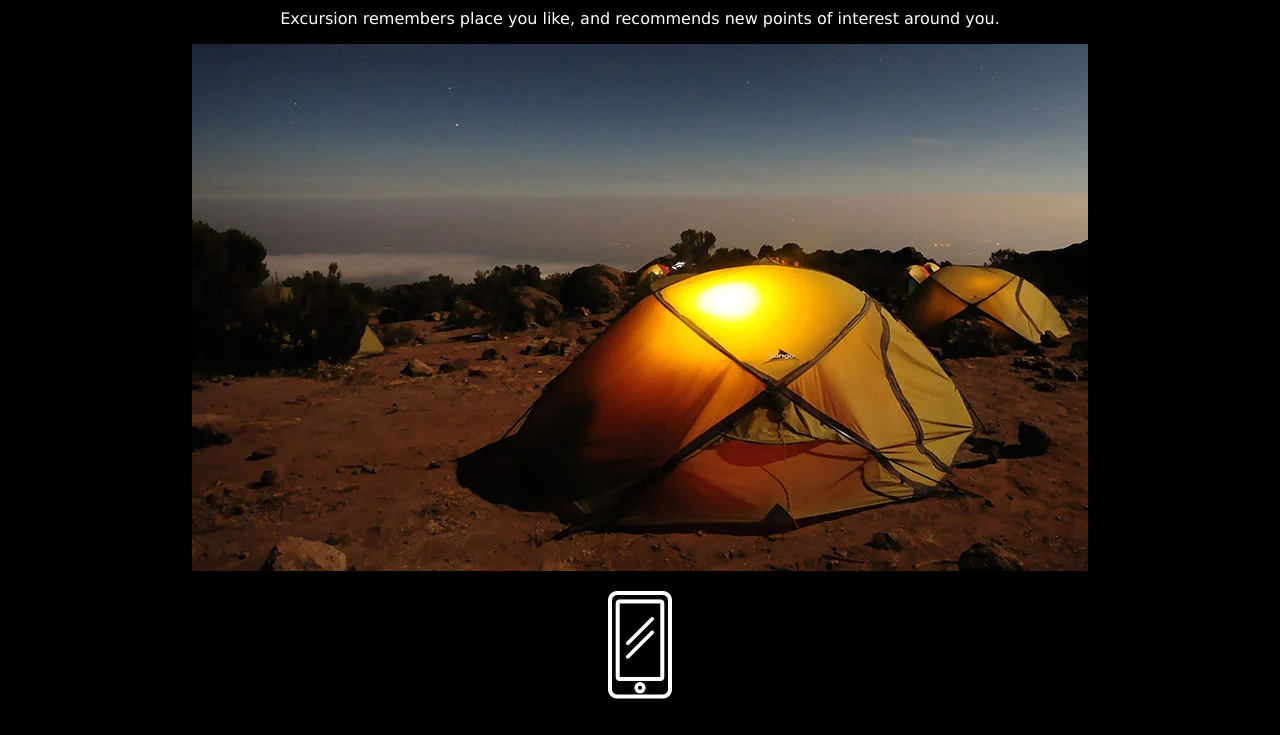
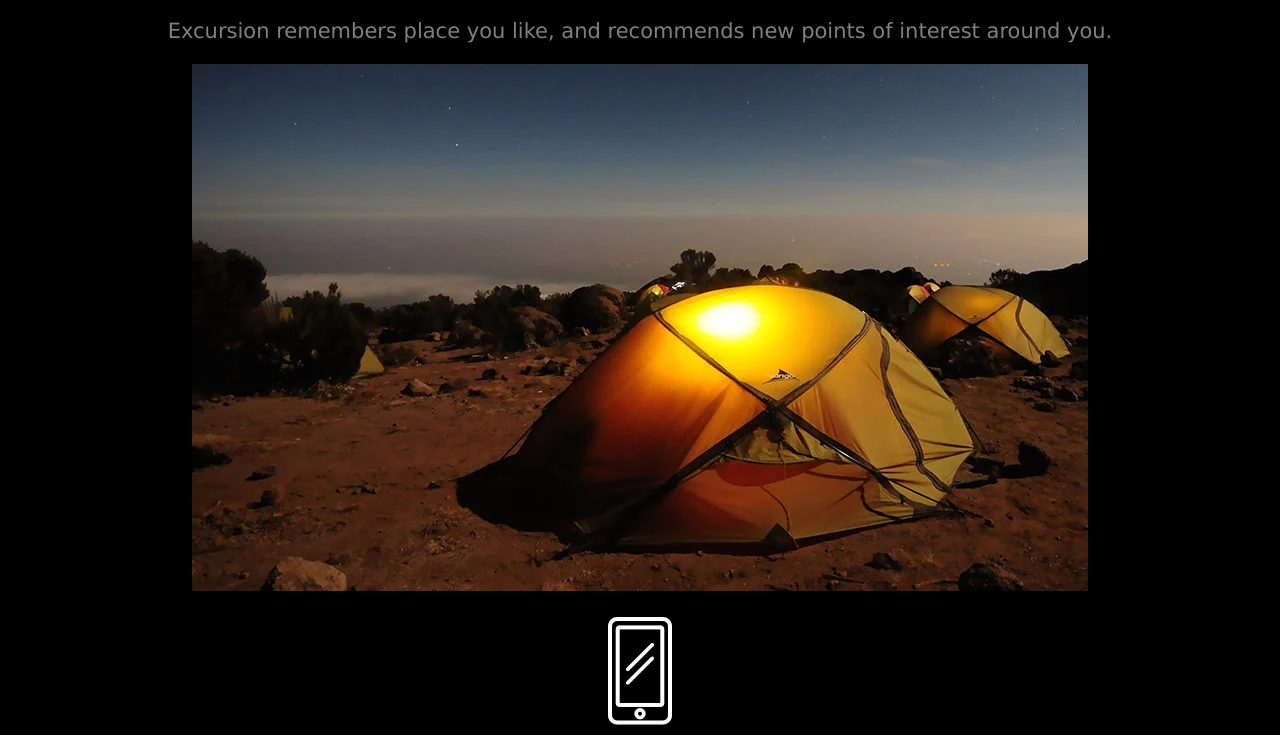
Before and after one commit to I-Am-Trickster/excursion, a plain HTML site: page index.html in a window 1280 px wide. Shown: the part 440-1175 px from the top of the page. Drawn offline with Linux system fonts and the light colour scheme.

Commit message:
Add styling to p element

```diff
--- a/resources/css/style.css
+++ b/resources/css/style.css
@@ -19,3 +19,8 @@ h2 {
     font-weight: 300;
     font-size: 42px;
 }
+
+p {
+    font-size: 21px;
+    color: gray;
+}
```
